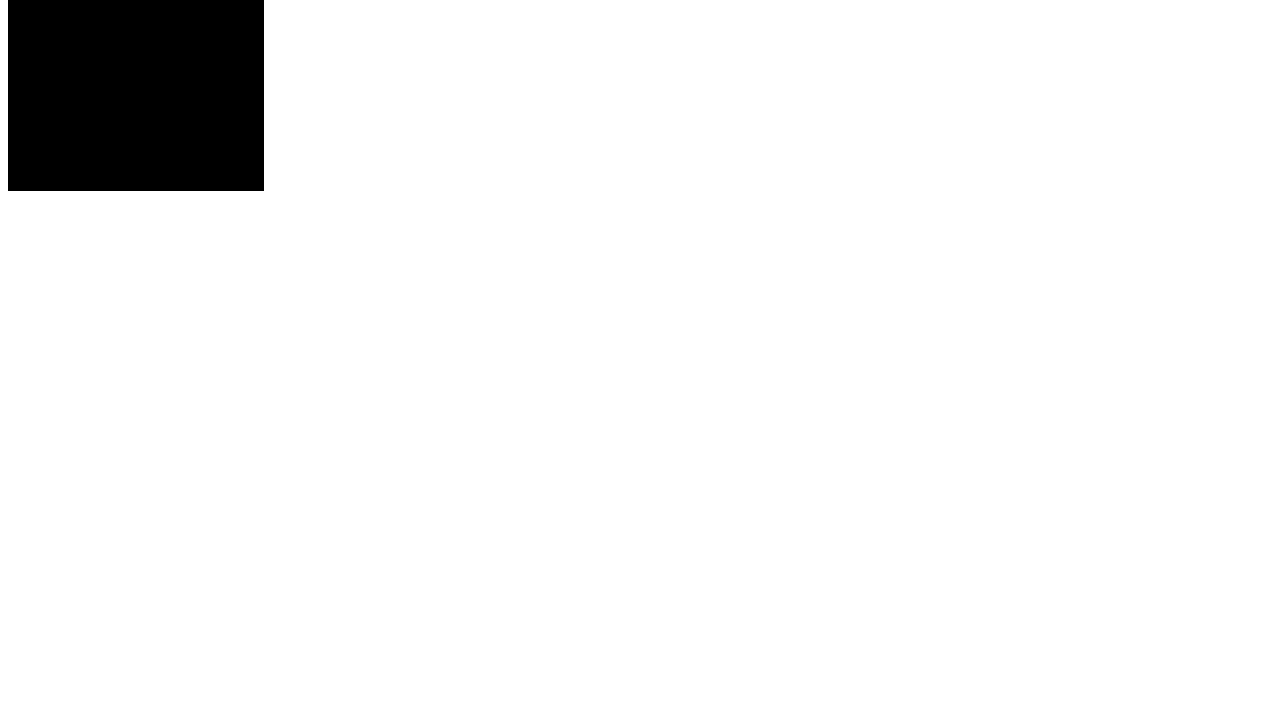
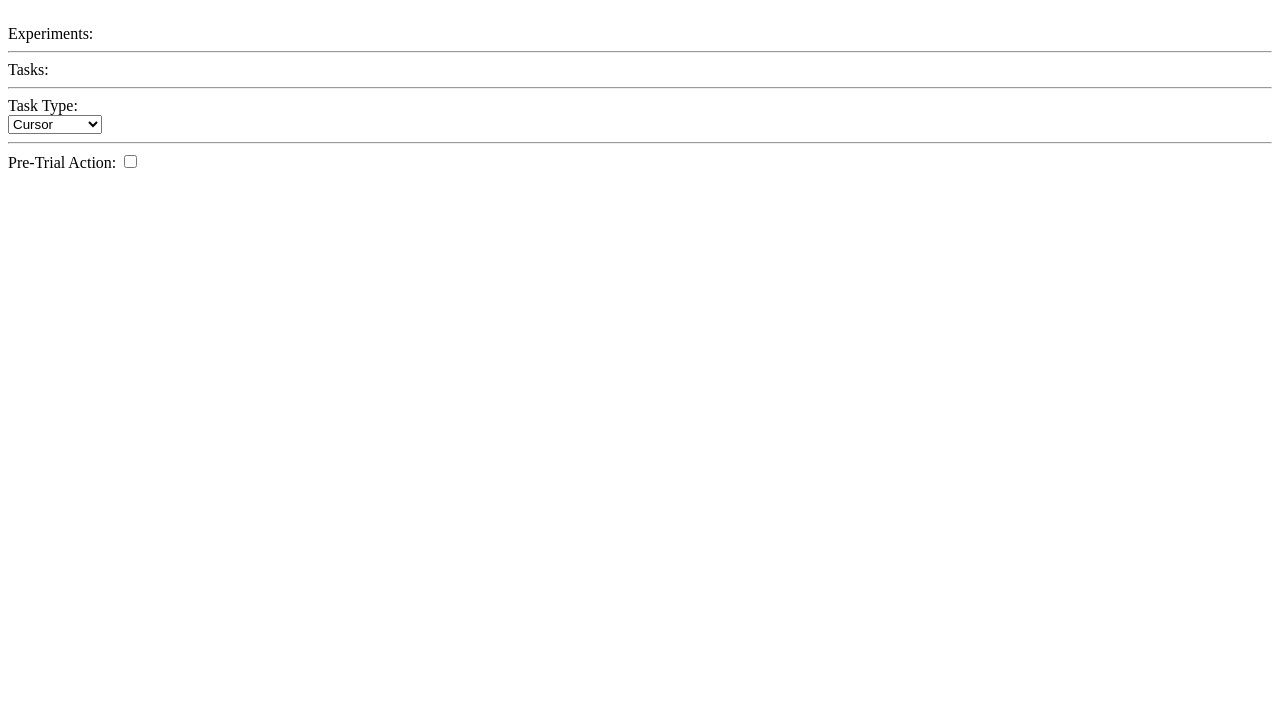
Before and after one commit to ryang-123/WebVMEC, a plain HTML site: page index.html in a window 1280 px wide. Shown: the part 73-800 px from the top of the page. Drawn offline with Linux system fonts and the light colour scheme.

Commit message:
Starting the creation of the set up

```diff
--- a/index.html
+++ b/index.html
@@ -2,7 +2,7 @@
 <html>
 <head>
   <meta charset="utf-8">
-  <title>Hello World</title>
+  <title> WebVMEC </title>
 </head>
   <script src="pixi.min.js"> </script>
 <body>
@@ -17,10 +17,43 @@
 
   <script>
     //Create a Pixi Application
-    let app = new PIXI.Application({width: 256, height: 256});
+    //let app = new PIXI.Application({width: 256, height: 256});
 
     //Add the canvas that Pixi automatically created for you to the HTML document
     document.body.appendChild(app.view);
   </script>
+  <p id='GUI Setup'>
+
+  <h1> WebVMEC </h1> <br>
+
+  <form>
+    Experiments:
+    <!-- available experiments to be added and loaded here -->
+    <br>
+    <hr>
+
+    Tasks:
+    <!-- available experiments to be added and loaded here -->
+    <br>
+    <hr>
+
+    Task Type:
+    <br>
+    <select name="task-types">
+      <option value="cursor">Cursor</option>
+      <option value="no-cursor">No Cursor</option>
+      <option value="error-clamp">Error Clamp</option>
+      <option value="pause">Pause</option>
+    </select>
+
+    <br>
+    <hr>
+
+    Pre-Trial Action: <input type="checkbox"> </input>
+
+
+  </form>
+
+  </p>
 </body>
 </html>
```
